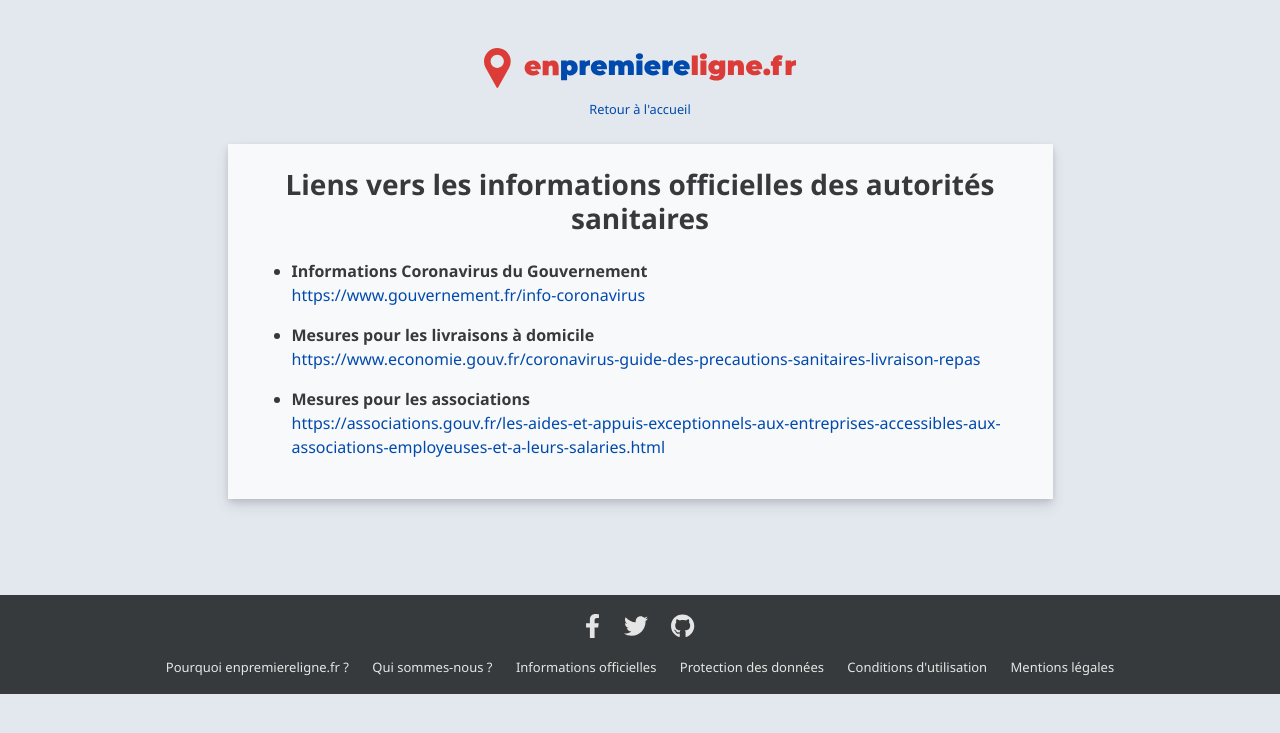
After one commit to tgalopin/enpremiereligne.fr, a Symfony app: template templates/content/links.html.twig in a window 1280 px wide. The commit adds this page. Shown: the top 733 px of the page. Run offline with Twig, Linux system fonts and the light colour scheme; the template is opened without the code that fills it, so the values that code supplies are empty; style sheets or scripts are compiled from the project's sources; some libraries are stand-ins or nearby versions.

Commit message:
Add official links page

```diff
--- a/templates/_include/footer.html.twig
+++ b/templates/_include/footer.html.twig
@@ -14,6 +14,9 @@
         <a href="{{ path('content_who') }}">
             Qui sommes-nous ?
         </a>
+        <a href="{{ path('content_links') }}">
+            Informations officielles
+        </a>
         <a href="{{ path('content_privacy') }}">
             Protection des données
         </a>
--- /dev/null
+++ b/templates/content/links.html.twig
@@ -0,0 +1,45 @@
+{% extends 'page_base.html.twig' %}
+
+{% block content %}
+    <div class="process-box">
+        <div class="bg-light p-3 p-lg-4">
+            <h3 class="text-center font-weight-bold mb-4">
+                Liens vers les informations officielles des autorités sanitaires
+            </h3>
+
+            <div class="process-details">
+                <ul>
+                    <li class="mb-3">
+                        <strong>
+                            Informations Coronavirus du Gouvernement
+                        </strong>
+                        <br />
+                        <a href="https://www.gouvernement.fr/info-coronavirus" target="_blank">
+                            https://www.gouvernement.fr/info-coronavirus
+                        </a>
+                    </li>
+
+                    <li class="mb-3">
+                        <strong>
+                            Mesures pour les livraisons à domicile
+                        </strong>
+                        <br />
+                        <a href="https://www.gouvernement.fr/info-coronavirus" target="_blank">
+                            https://www.economie.gouv.fr/coronavirus-guide-des-precautions-sanitaires-livraison-repas
+                        </a>
+                    </li>
+
+                    <li class="mb-3">
+                        <strong>
+                            Mesures pour les associations
+                        </strong>
+                        <br />
+                        <a href="https://associations.gouv.fr/les-aides-et-appuis-exceptionnels-aux-entreprises-accessibles-aux-associations-employeuses-et-a-leurs-salaries.html " target="_blank">
+                            https://associations.gouv.fr/les-aides-et-appuis-exceptionnels-aux-entreprises-accessibles-aux-associations-employeuses-et-a-leurs-salaries.html
+                        </a>
+                    </li>
+                </ul>
+            </div>
+        </div>
+    </div>
+{% endblock %}
```
Also changed, not shown: src/Controller/ContentController.php (+8 -0 lines).
